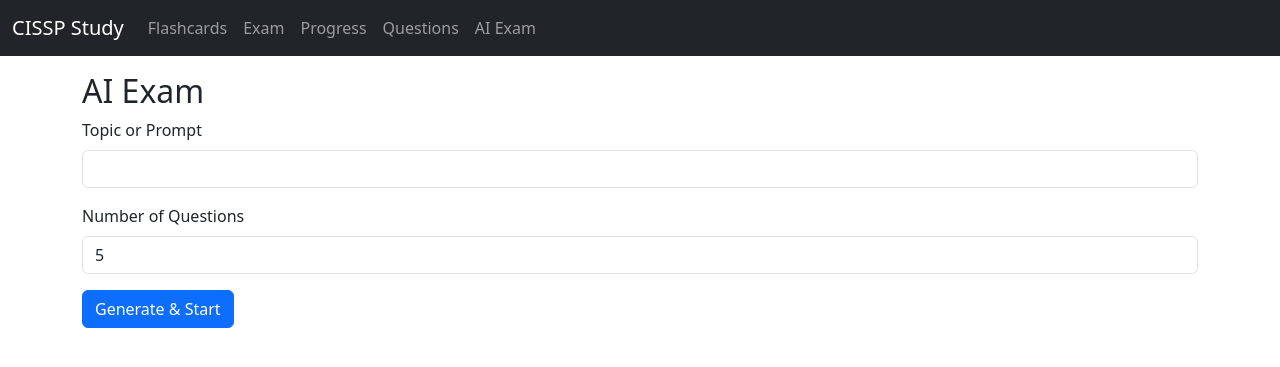
After one commit to ahkhalil-lab/CISSP, a Flask app: page /ai_exam in a window 1280 px wide. The commit adds this page. Shown: the top 367 px of the page. Run offline with Flask 3, Linux system fonts and the light colour scheme.

Commit message:
Add AI-generated exam feature using ChatGPT

```diff
--- a/app/app.py
+++ b/app/app.py
@@ -5,6 +5,11 @@ import os
 import json
 import zlib
 import base64
+from dotenv import load_dotenv
+import openai
+
+load_dotenv()
+openai.api_key = os.getenv('OPENAI_API_KEY')
 
 app = Flask(__name__)
 app.secret_key = "cissp-secret-key"
@@ -30,6 +35,30 @@ def load_question_ids():
     blob = session.get('question_blob')
     if not blob:
         return None
+
+
+def generate_ai_questions(prompt, count):
+    """Call ChatGPT to generate a list of question dictionaries."""
+    if not openai.api_key:
+        raise RuntimeError('OpenAI API key not configured')
+    messages = [
+        {
+            'role': 'system',
+            'content': (
+                'You are a CISSP exam question generator. '
+                'Respond in JSON array format with objects containing '
+                'domain, question, option_a, option_b, option_c, option_d, '
+                'correct_option, and explanation.'
+            ),
+        },
+        {
+            'role': 'user',
+            'content': f'Create {count} questions about: {prompt}'
+        },
+    ]
+    resp = openai.chat.completions.create(model='gpt-3.5-turbo', messages=messages)
+    text = resp.choices[0].message.content
+    return json.loads(text)
     try:
         raw = zlib.decompress(base64.b64decode(blob))
         return json.loads(raw.decode())
@@ -49,6 +78,23 @@ def flashcards():
     question = cur.fetchone()
     conn.close()
     return render_template('flashcards.html', question=question)
+
+
+@app.route('/ai_exam', methods=['GET', 'POST'])
+def ai_exam():
+    if request.method == 'POST':
+        prompt = request.form['prompt']
+        num_q = int(request.form.get('num_questions', 5))
+        try:
+            questions = generate_ai_questions(prompt, num_q)
+        except Exception as e:
+            flash(f'Failed to generate questions: {e}')
+            return redirect(url_for('ai_exam'))
+        session['ai_questions'] = questions
+        session['current'] = 0
+        session['score'] = 0
+        return redirect(url_for('take_ai_exam'))
+    return render_template('ai_exam.html')
 
 
 @app.route('/exam', methods=['GET', 'POST'])
@@ -98,7 +144,9 @@ def take_exam():
     qid = question_ids[current]
     question = conn.execute('SELECT * FROM questions WHERE id=?', (qid,)).fetchone()
     conn.close()
-    return render_template('take_exam.html', question=question, current=current+1, total=len(question_ids))
+    return render_template('take_exam.html', question=question,
+                           current=current + 1, total=len(question_ids),
+                           action_url=url_for('answer_question'))
 
 
 @app.route('/answer_question', methods=['POST'])
@@ -159,6 +207,75 @@ def exam_result():
     question_ids = load_question_ids() or []
     session.pop('question_blob', None)
     total = len(question_ids)
+    return render_template('exam_result.html', score=score, total=total)
+
+
+@app.route('/take_ai_exam')
+def take_ai_exam():
+    questions = session.get('ai_questions')
+    current = session.get('current', 0)
+    if not questions or current >= len(questions):
+        flash('No active AI exam. Please start again.')
+        return redirect(url_for('ai_exam'))
+    question = questions[current]
+    return render_template('take_exam.html', question=question,
+                           current=current + 1, total=len(questions),
+                           action_url=url_for('answer_ai_question'))
+
+
+@app.route('/answer_ai_question', methods=['POST'])
+def answer_ai_question():
+    questions = session.get('ai_questions')
+    current = session.get('current', 0)
+    score = session.get('score', 0)
+    if not questions or current >= len(questions):
+        return redirect(url_for('ai_exam'))
+    selected = request.form.get('answer')
+    question = questions[current]
+    correct = selected == question['correct_option']
+    if correct:
+        score += 1
+    session['score'] = score
+    session['current'] = current + 1
+    session['last_question'] = question
+    session['last_selected'] = selected
+
+    done = session['current'] >= len(questions)
+    if done:
+        conn = get_db_connection()
+        conn.execute('INSERT INTO results (date, score, total) VALUES (?, ?, ?)',
+                     (datetime.utcnow(), score, len(questions)))
+        conn.commit()
+        conn.close()
+
+    return redirect(url_for('review_ai_question'))
+
+
+@app.route('/review_ai_question')
+def review_ai_question():
+    question = session.get('last_question')
+    selected = session.get('last_selected')
+    questions = session.get('ai_questions')
+    current = session.get('current', 0)
+
+    if question is None or questions is None:
+        return redirect(url_for('ai_exam'))
+
+    correct = selected == question['correct_option']
+    done = current >= len(questions)
+    next_url = url_for('ai_exam_result') if done else url_for('take_ai_exam')
+    return render_template('review_question.html', question=question,
+                           selected=selected, correct=correct,
+                           next_url=next_url, current=current,
+                           total=len(questions))
+
+
+@app.route('/ai_exam_result')
+def ai_exam_result():
+    score = session.get('score', 0)
+    questions = session.get('ai_questions') or []
+    session.pop('ai_questions', None)
+    total = len(questions)
     return render_template('exam_result.html', score=score, total=total)
 
 
--- /dev/null
+++ b/app/templates/ai_exam.html
@@ -0,0 +1,20 @@
+{% extends 'layout.html' %}
+{% block content %}
+<h2>AI Exam</h2>
+{% with messages = get_flashed_messages() %}
+  {% if messages %}
+  <div class="alert alert-warning">{{ messages[0] }}</div>
+  {% endif %}
+{% endwith %}
+<form method="post">
+  <div class="mb-3">
+    <label for="prompt" class="form-label">Topic or Prompt</label>
+    <input type="text" class="form-control" id="prompt" name="prompt" required>
+  </div>
+  <div class="mb-3">
+    <label for="num_questions" class="form-label">Number of Questions</label>
+    <input type="number" class="form-control" id="num_questions" name="num_questions" value="5" min="1" max="20">
+  </div>
+  <button type="submit" class="btn btn-primary">Generate &amp; Start</button>
+</form>
+{% endblock %}
--- a/app/templates/layout.html
+++ b/app/templates/layout.html
@@ -19,6 +19,7 @@
         <li class="nav-item"><a class="nav-link" href="{{ url_for('exam') }}">Exam</a></li>
         <li class="nav-item"><a class="nav-link" href="{{ url_for('progress') }}">Progress</a></li>
         <li class="nav-item"><a class="nav-link" href="{{ url_for('question_list') }}">Questions</a></li>
+        <li class="nav-item"><a class="nav-link" href="{{ url_for('ai_exam') }}">AI Exam</a></li>
       </ul>
     </div>
 </div>
--- a/app/templates/take_exam.html
+++ b/app/templates/take_exam.html
@@ -1,7 +1,7 @@
 {% extends 'layout.html' %}
 {% block content %}
 <h2>Question {{ current }} of {{ total }}</h2>
-<form method="post" action="{{ url_for('answer_question') }}">
+<form method="post" action="{{ action_url }}">
     <p><strong>Domain:</strong> {{ question['domain'] }}</p>
     <p>{{ question['question'] }}</p>
     <div class="form-check">
```
Also changed, not shown: README.md, 2 other files.
